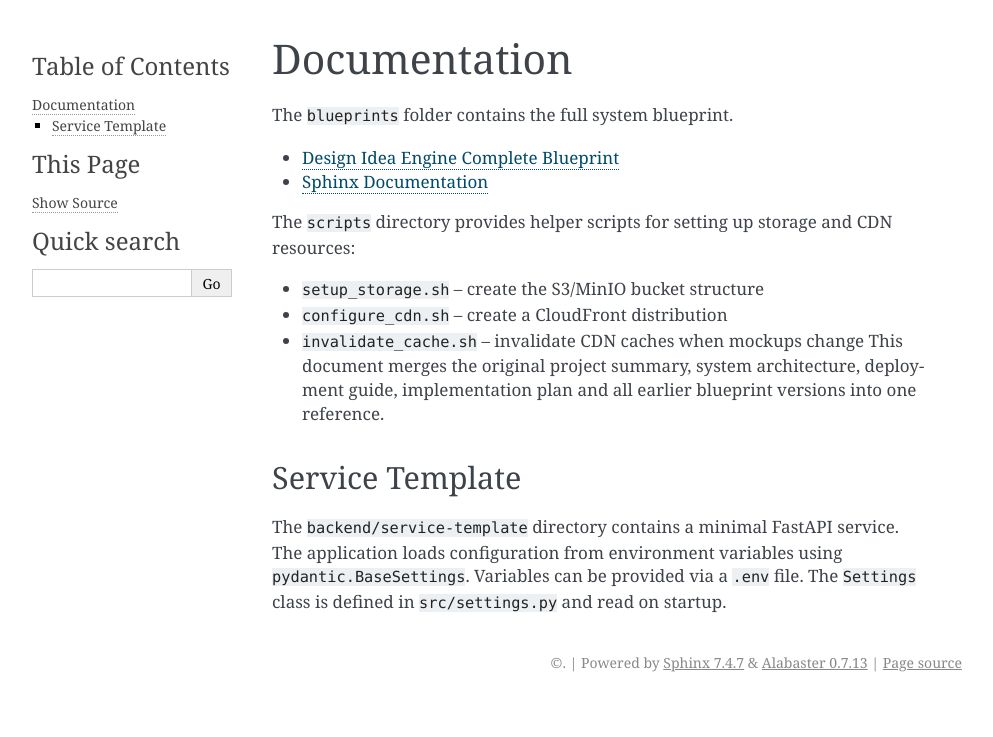
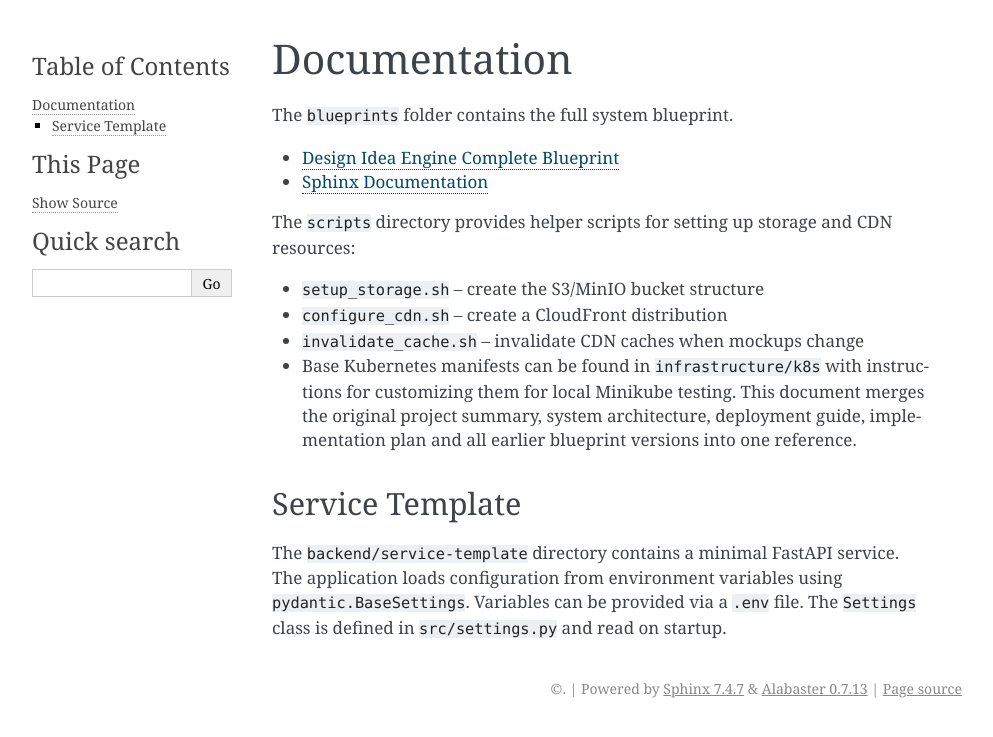
Before and after one commit to m0neZ/desAInz, a Sphinx documentation site: the page built from docs/README.md, in a window 1280 px wide. Shown: the top 737 px of the page, without its empty margins (148-1141 px from the left). Built offline with Sphinx 7.4.7, drawn with Linux system fonts in a browser that asks for light colours.

Commit message:
Add base Kubernetes manifests and docs

```diff
--- a/docs/README.md
+++ b/docs/README.md
@@ -10,6 +10,8 @@ The `scripts` directory provides helper scripts for setting up storage and CDN r
 - `setup_storage.sh` – create the S3/MinIO bucket structure
 - `configure_cdn.sh` – create a CloudFront distribution
 - `invalidate_cache.sh` – invalidate CDN caches when mockups change
+- Base Kubernetes manifests can be found in `infrastructure/k8s` with instructions for
+  customizing them for local Minikube testing.
   This document merges the original project summary, system architecture, deployment guide, implementation plan and all earlier blueprint versions into one reference.
 
 ## Service Template
```
Also changed, not shown: README.md (+2 -0 lines), infrastructure/k8s/README.md (added), 6 other files.
